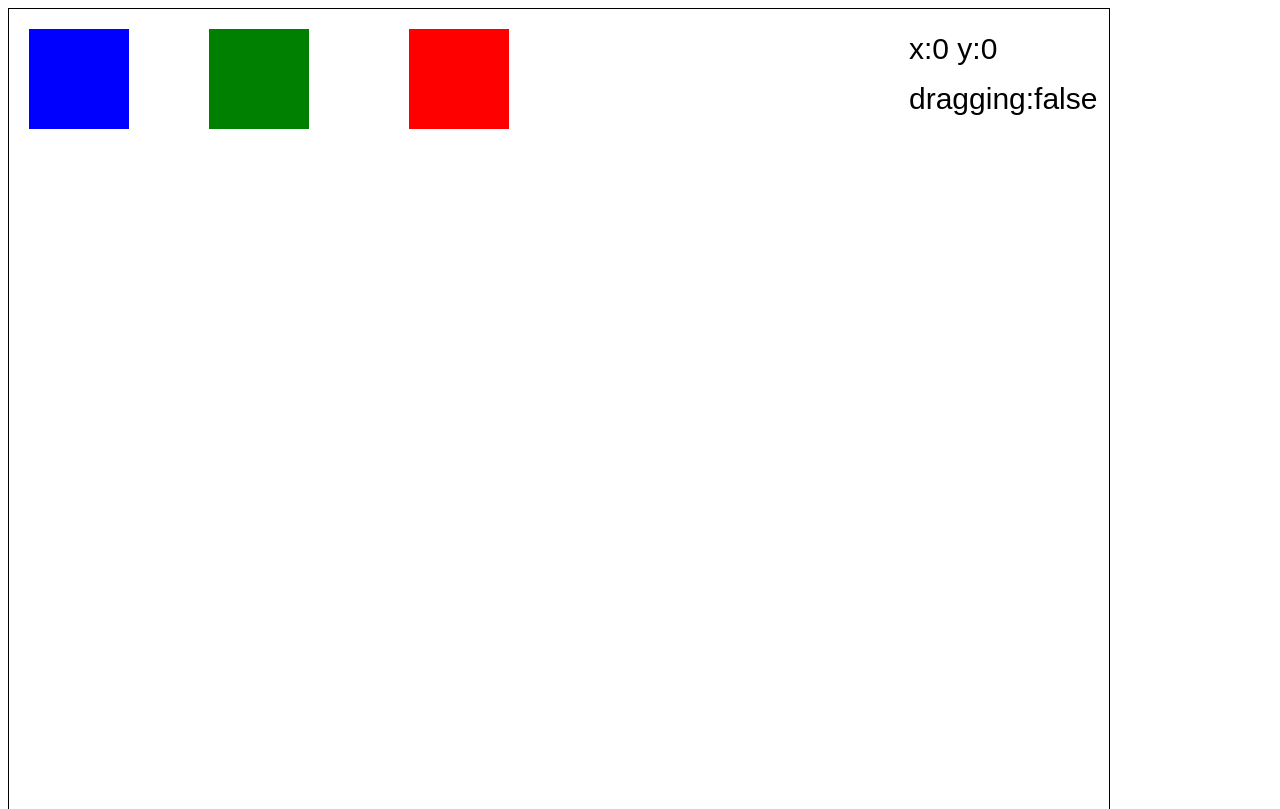
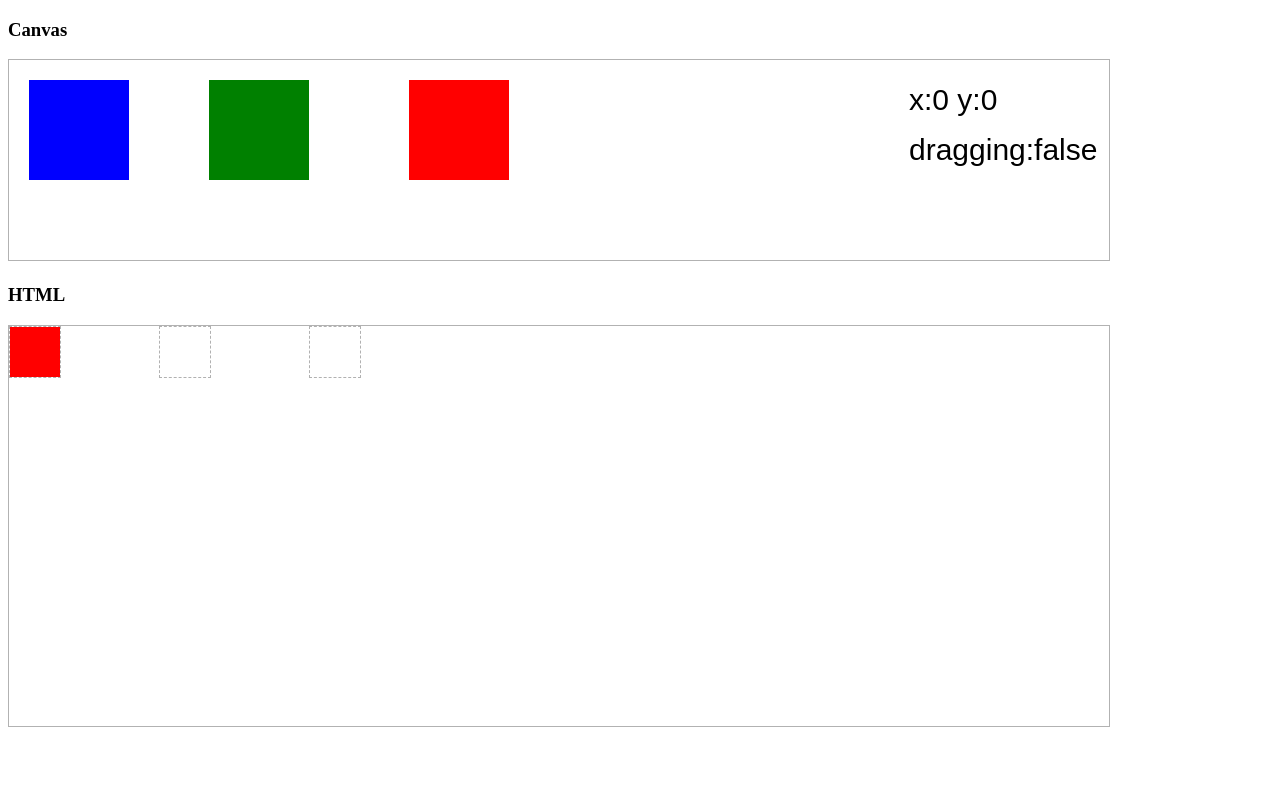
Before and after one commit to EduardoRenz/HTML5-Canvas-drag-drop, a plain HTML site: page index.html in a window 1280 px wide. Shown: the top 809 px of the page. Drawn offline with Linux system fonts and the light colour scheme.

Commit message:
(feature), agora experimento com HTML

```diff
--- a/game.js
+++ b/game.js
@@ -6,7 +6,7 @@ class Game {
     }
     start () {
         this.canvas.width = 1100;
-        this.canvas.height = 800;
+        this.canvas.height = 200;
         this.context = this.canvas.getContext("2d");
         this.interval = setInterval(update, 30/1000);
         this.isdragging = false
--- a/index.html
+++ b/index.html
@@ -7,13 +7,29 @@
     <meta name='viewport' content='width=device-width, initial-scale=1'>
     <script src="game.js"></script>
     <script src="component.js"></script>
+    <link rel="stylesheet" href="style.css">
 </head>
 <body onload="startGame()">
-    <canvas id="canvas" style="border:1px solid #000000;"></canvas>
+    <h3>Canvas</h3>
+    <canvas id="canvas" style="border:1px solid #b2b2b2;"></canvas>
+    <h3>HTML</h3>
+    <section id="htmlcanvas">
+        <div class="box_container">
+            <div class="box">
+                <div id="item" class="item" draggable="true"></div>
+            </div>
+            <div class="box"></div>
+            <div class="box"></div>
+        </div>
+
+    </section>
+
+
 </body>
 </html>
 
 <script>
+    //Canvas experiment code
     let game = null
     function startGame() {
         game = new Game()
@@ -26,7 +42,6 @@
         new Component(200,20,100,100,'green'),
     ]
 
-
     function update() {
         game.clear()
         game.context.font = "30px Arial";
@@ -38,17 +53,38 @@
             square.draw()
         }
 
+    }
 
+    //HTML experiment code
+
+    const boxes = document.querySelectorAll(".box")
+
+    for (const box of boxes) {
+        box.addEventListener('dragover',(e)=>{
+            e.preventDefault()
+            //console.log('passou por cima')
+        })
+        box.addEventListener('dragleave',()=>{
+            console.log('leave')
+        })
+        box.addEventListener('drop',(evt)=>{
+            console.log('largou aqui')
+            console.log(evt.target.appendChild(item))
+        })
     }
 
 
+    let item = document.querySelector("#item")
+    item.addEventListener('drag',()=>{
+        item.style.visibility = 'hidden'
+        //console.log('dragging')
 
+    })
+    item.addEventListener('dragend',(evt)=>{
 
-
-
-
-
-
+    item.style.visibility = 'visible'
+        //console.log(evt)
+    })
 
 
 </script>
--- /dev/null
+++ b/style.css
@@ -0,0 +1,25 @@
+#htmlcanvas {
+    border: 1px solid #b2b2b2;
+    width: 1100px;
+    height: 400px;
+}
+.box_container{
+    display: grid;
+    grid-template-columns: repeat(3,150px);
+}
+.box {
+    display: grd;
+    width: 50px;
+    height: 50px;
+    border: 1px dashed #b1b1b1;
+}
+
+.item {
+    width: 100%;
+    height: 100%;
+    background: red;
+
+}
+.item:hover{
+    cursor: move;
+}
```
